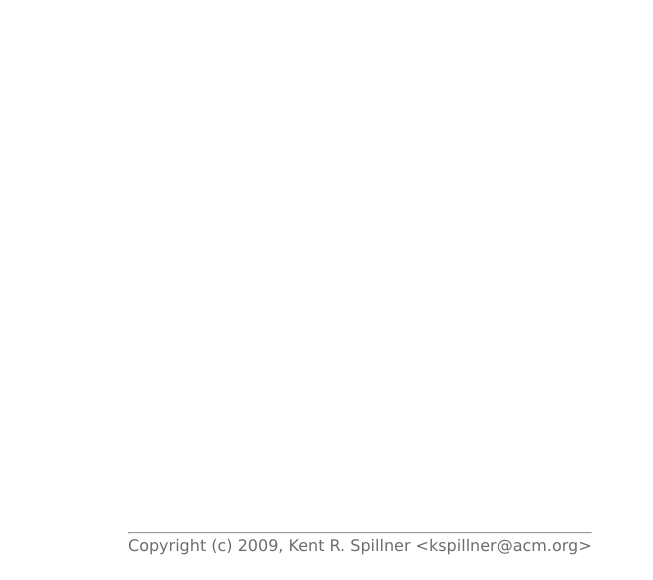
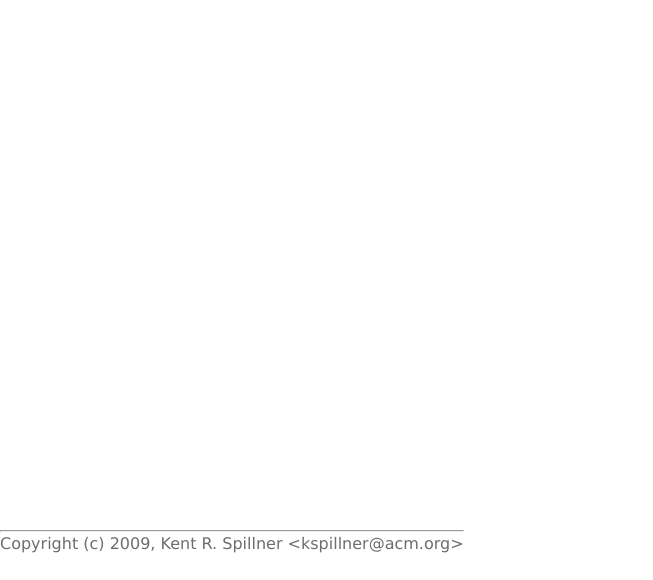
Before and after one commit to sl4mmy/sl4mmy.github.com, a Jekyll site: the page built from index.html, in a window 1280 px wide. Shown: the part 336-916 px from the top of the page, without its empty margins (0-653 px from the left). Built offline with Jekyll 4.4.1, drawn with Linux system fonts in a browser that asks for light colours; Markdown is read by kramdown in place of the engine named in the settings.

Commit message:
Simplify footer style

```diff
--- a/styles/main.css
+++ b/styles/main.css
@@ -65,8 +65,6 @@ p {
 
 #footer {
         bottom: 0;
-        height: 3em;
-        margin: 0 10% 0 10%;
         position: absolute;
 }
 
```
